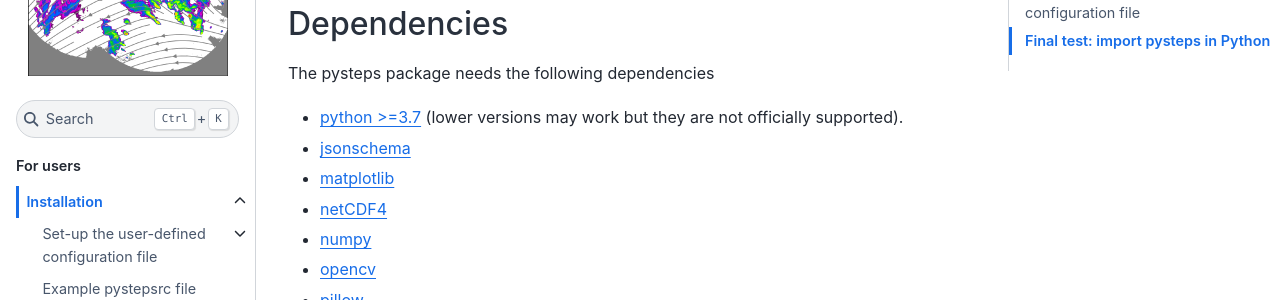
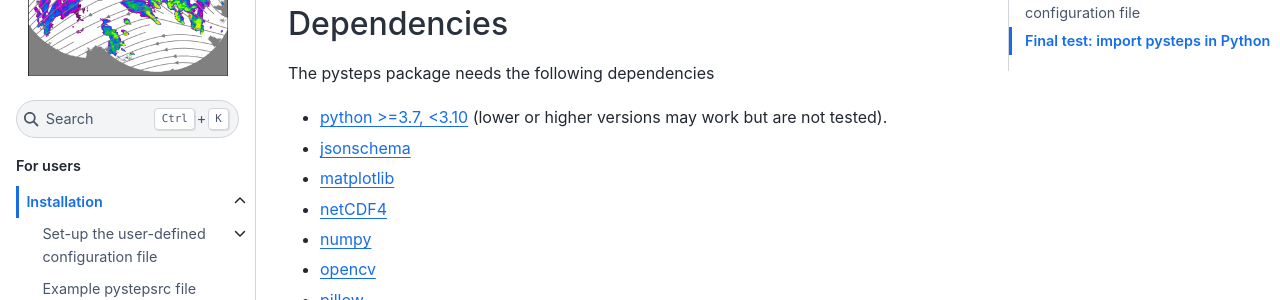
Before and after one commit to pySTEPS/pysteps, a Sphinx documentation site: the page built from doc/source/user_guide/install_pysteps.rst, in a window 1280 px wide and 900 px high. Shown: the part 156-456 px from the top of the window. Built offline with Sphinx 7.4.7 and the Sphinx Book theme 1.1.4, drawn with Linux system fonts in a browser that asks for light colours; pages that are not in the unit, such as notebooks, are missing from menus.

Commit message:
Pin an upper version for python

```diff
--- a/doc/source/user_guide/install_pysteps.rst
+++ b/doc/source/user_guide/install_pysteps.rst
@@ -8,7 +8,7 @@
 
 The pysteps package needs the following dependencies
 
-* `python >=3.7 <http://www.python.org/>`_ (lower versions may work but they are not officially supported).
+* `python >=3.7, <3.10 <http://www.python.org/>`_ (lower or higher versions may work but are not tested).
 * `jsonschema <https://pypi.org/project/jsonschema/>`_
 * `matplotlib <http://matplotlib.org/>`_
 * `netCDF4 <https://pypi.org/project/netCDF4/>`_
```
